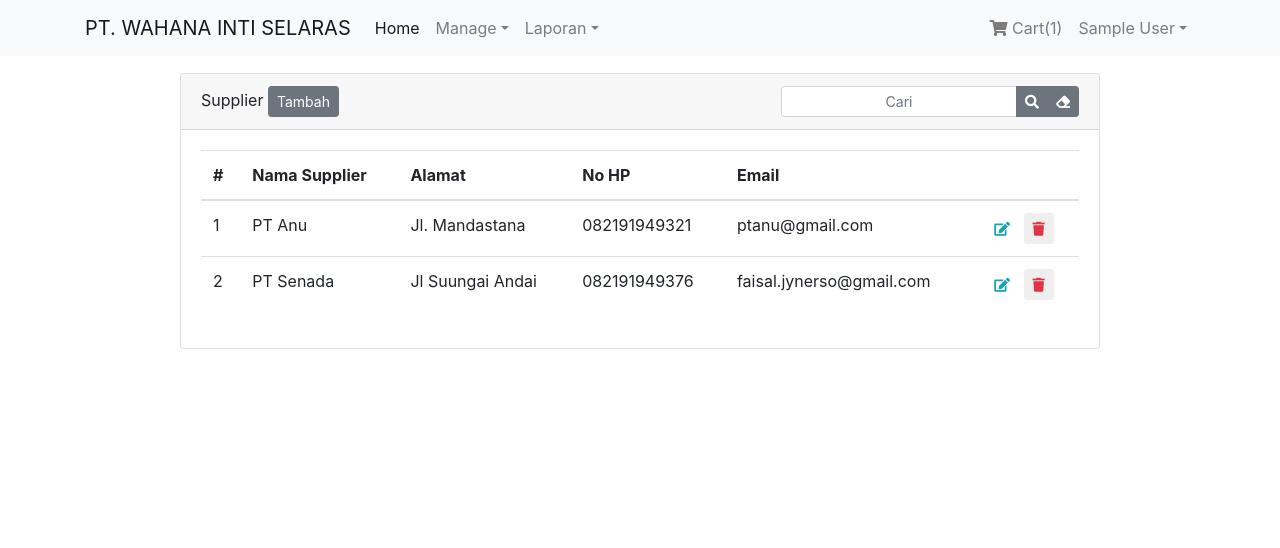
After one commit to faklarion/ci-shop, a CodeIgniter app: page /ci-shop/index.php/supplier/index/1 in a window 1280 px wide. The commit adds this page. Shown: the top 548 px of the page. Run offline with CodeIgniter, Linux system fonts and the light colour scheme; the visitor is signed in with stand-in values (Sample User, id 1); data comes from the database, SQL or seed files in the repository; both versions use the stored data as it was after the commit; tables that the repository leaves empty hold one stand-in row (values such as "Sample post"); some libraries are stand-ins or nearby versions.

Commit message:
Ganti nama PT

```diff
--- a/application/controllers/Product.php
+++ b/application/controllers/Product.php
@@ -32,6 +32,7 @@ class Product extends MY_Controller
         $data['stok']    = $this->db->select('*')
             ->from('stok_product')
             ->join('product', 'product.id = stok_product.id_product')
+            ->join('supplier', 'supplier.id = stok_product.supplier')
             ->get()
             ->result();
         $data['total_rows'] = $this->product->count();
@@ -173,6 +174,10 @@ class Product extends MY_Controller
 
 
         if (!$this->product->validate()) {
+            $data['supplier']       =  $this->db->select('*')
+                                        ->from('supplier')
+                                        ->get()
+                                        ->result();
             $data['title']          = 'Tambah Stok Produk';
             $data['form_action']    = base_url("product/add_stok_action");
             $data['page']           = 'pages/product/form_stok';
--- /dev/null
+++ b/application/controllers/Supplier.php
@@ -0,0 +1,161 @@
+<?php
+
+defined('BASEPATH') or exit('No direct script access allowed');
+
+class Supplier extends MY_Controller
+{
+    public function __construct()
+    {
+        parent::__construct();
+
+        $role = $this->session->userdata('role');
+
+        if ($role != 'admin') {
+            redirect(base_url('/'));
+            return;
+        }
+    }
+
+    public function index($page = null)
+    {
+        $data['title']      = 'Admin: Supplier';
+        $data['content']    = $this->supplier->paginate($page)->get();  // Mengambil data-data dalam bentuk objek
+        $data['total_rows'] = $this->supplier->count();
+        $data['pagination'] = $this->supplier->makePagination(          // Generate pagination link
+            base_url('supplier'),
+            2,                      // Offset ada pada url segment ke-2 (udah diatur di route)
+            $data['total_rows']
+        );
+        $data['page']       = 'pages/supplier/index';
+
+        $this->view($data);
+    }
+
+    public function search($page = null)
+    {
+        if (isset($_POST['keyword'])) {
+            $this->session->set_userdata('keyword', $this->input->post('keyword'));
+        } else {
+            redirect(base_url('supplier'));
+        }
+
+        $keyword = $this->session->userdata('keyword');
+
+        $data['title']      = 'Admin: Supplier';
+        $data['content']    = $this->supplier->like('nama_supplier', $keyword)->paginate($page)->get();
+        $data['total_rows'] = $this->supplier->like('nama_supplier', $keyword)->count();
+        $data['pagination'] = $this->supplier->makePagination(base_url('supplier/search'), 3, $data['total_rows']);
+        $data['page']       = 'pages/supplier/index';
+
+        $this->view($data);
+    }
+
+    public function reset()
+    {
+        $this->session->unset_userdata('keyword');  // Clear dulu keyword dari session
+        redirect(base_url('supplier'));
+    }
+
+    public function create()
+    {
+        if (!$_POST) {
+            $input = (object) $this->supplier->getDefaultValues();
+        } else {
+            $input = (object) $this->input->post(null, true);
+        }
+
+        if (!$this->supplier->validate()) {
+            $data['title']          = 'Tambah Supplier';
+            $data['input']          = $input;
+            $data['form_action']    = base_url('supplier/create');
+            $data['page']           = 'pages/supplier/form';
+
+            $this->view($data);
+            return;
+        }
+
+        if ($this->supplier->create($input)) {
+            $this->session->set_flashdata('success', 'Data berhasil disimpan');
+        } else {
+            $this->session->set_flashdata('error', 'Oops! Terjadi suatu kesalahan');
+        }
+
+        redirect(base_url('supplier'));
+    }
+
+    public function edit($id)
+    {
+        $data['content'] = $this->supplier->where('id', $id)->first();  // Ambil data dari id yang terpilih
+
+        if (!$data['content']) {    // Jika data tidak ada di db
+            $this->session->set_flashdata('warning', 'Maaf, data tidak ditemukan');
+            redirect(base_url('supplier'));
+        }
+
+        if (!$_POST) {  // Jika tidak ada post berati user baru mulai edit
+            $data['input'] = $data['content'];
+        } else {
+            $data['input'] = (object) $this->input->post(null, true);
+        }
+
+        if (!$this->supplier->validate()) { // Jika tidak ada post ini tidak akan dieksekusi
+            $data['title']          = 'Ubah Supplier';
+            $data['form_action']    = base_url("supplier/edit/$id");
+            $data['page']           = 'pages/supplier/form';
+
+            $this->view($data);             // Lanjutkan ke form edit
+            return;
+        }
+
+        if ($this->supplier->where('id', $id)->update($data['input'])) {    // Lakukan input & Jika input berhasil
+            $this->session->set_flashdata('success', 'Data berhasil diperbaharui');
+        } else {
+            $this->session->set_flashdata('error', 'Oops, terjadi suatu kesalahan');
+        }
+
+        redirect(base_url('supplier'));
+    }
+
+    public function delete($id)
+    {
+        if (!$_POST) {
+            // Jika diakses tidak dengan menggunakan method post, kembalikan ke home (forbidden)
+            redirect(base_url('supplier'));
+        }
+
+        if (!$this->supplier->where('id', $id)->first()) {  // Jika data tidak ditemukan
+            $this->session->set_flashdata('warning', 'Maaf data tidak ditemukan');
+            redirect(base_url('supplier'));
+        }
+
+        if ($this->supplier->where('id', $id)->delete()) {  // // Lakukan delete & Jika delete berhasil
+            $this->session->set_flashdata('success', 'Data sudah berhasil dihapus');
+        } else {
+            $this->session->set_flashdata('error', 'Oops, terjadi suatu kesalahan');
+        }
+
+        redirect(base_url('supplier'));
+    }
+
+    public function unique_slug()
+    {
+        $slug       = $this->input->post('slug');
+        $id         = $this->input->post('id');
+        $supplier   = $this->supplier->where('slug', $slug)->first(); // Akan terisi jika terdapat slug yang sama
+
+        if ($supplier) {
+            if ($id == $supplier->id) {  // Keperluan edit tidak perlu ganti slug, jadi tidak masalah
+                return true;
+            }
+
+            // Jika terdapat suatu nilai pada $supplier, berikan pesan error pertanda slug sudah ada di db
+            $this->load->library('form_validation');
+            $this->form_validation->set_message('unique_slug', '%s sudah digunakan');
+            return false;
+        }
+
+        return true;
+    }
+}
+
+/* End of file supplier.php */
--- /dev/null
+++ b/application/models/Supplier_model.php
@@ -0,0 +1,54 @@
+<?php
+
+defined('BASEPATH') or exit('No direct script access allowed');
+
+class Supplier_model extends MY_Model
+{
+    // Tidak perlu definisi (override) nama table secara manual karena nama model = nama table
+
+    public function getDefaultValues()
+    {
+        return [
+            'id'             => '',
+            'nama_supplier'  => '',
+            'alamat'         => '',
+            'no_hp'          => '',
+            'email'          => '',
+        ];
+    }
+
+    public function getValidationRules()
+    {
+        $validationRules = [
+            [
+                'field' => 'nama_supplier',
+                'label' => 'Nama Supplier',
+                'rules' => 'trim|required'
+            ],
+            [
+                'field' => 'alamat',
+                'label' => 'Alamat',
+                'rules' => 'trim|required'
+            ],
+            [
+                'field' => 'no_hp',
+                'label' => 'Nomer HP',
+                'rules' => 'trim|required'
+            ],
+            [
+                'field' => 'email',
+                'label' => 'Email',
+                'rules' => 'trim|required'
+            ]
+        ];
+
+        return $validationRules;
+    }
+
+    public function get_all() {
+        $this->db->select("*");
+        return $this->db->get('supplier')->result();
+    }
+}
+
+/* End of file supplier_model.php */
--- a/application/views/layouts/_navbar.php
+++ b/application/views/layouts/_navbar.php
@@ -17,6 +17,7 @@
 							aria-haspopup="true" aria-expanded="false">Manage</a>
 						<div class="dropdown-menu" aria-labelledby="dropdown-1">
 							<a href="<?= base_url('category') ?>" class="dropdown-item">Kategori</a>
+							<a href="<?= base_url('supplier') ?>" class="dropdown-item">Supplier</a>
 							<a href="<?= base_url('product') ?>" class="dropdown-item">Produk/Barang</a>
 							<a href="<?= base_url('order') ?>" class="dropdown-item">Order</a>
 							<a href="<?= base_url('user') ?>" class="dropdown-item">Pengguna</a>
--- a/application/views/pages/home/index.php
+++ b/application/views/pages/home/index.php
@@ -17,9 +17,9 @@
 				</div>
 			</div>
 
-			<div class="row">
+			<div class="row justify-content-center">
 				<?php foreach ($content as $row) : ?>
-					<div class="col-md-6">
+					<div class="col-md-4">
 						<div class="card mb-3">
 							<img src="<?= $row->image ? base_url("images/product/$row->image") : base_url("images/product/default.png") ?>" alt="" class="card-img-top">
 							<div class="card-body">
@@ -44,6 +44,7 @@
 					</div>
 				<?php endforeach ?>
 			</div>
+
 
 			<nav aria-label="Page navigation example">
 				<?= $pagination ?>
--- a/application/views/pages/order/grafik_penghasilan.php
+++ b/application/views/pages/order/grafik_penghasilan.php
@@ -15,7 +15,7 @@
 </head>
 <body>
     <div class="container mt-5">
-        <h2 class="text-center mb-4">PT. Sinar Kencana Inti Perkasa</h2>
+        <h2 class="text-center mb-4">PT. Wahana Inti Selaras</h2>
         <h4 class="text-center">Grafik Penghasilan Bulanan</h4>
         <p class="text-center">Tahun <?php echo $tahun ?></p>
 
--- a/application/views/pages/order/grafik_penghasilan_barang.php
+++ b/application/views/pages/order/grafik_penghasilan_barang.php
@@ -15,7 +15,7 @@
 </head>
 <body>
     <div class="container mt-5">
-        <h2 class="text-center mb-4">PT. Sinar Kencana Inti Perkasa</h2>
+        <h2 class="text-center mb-4">PT. Wahana Inti Selaras</h2>
         <h4 class="text-center">Laporan Penjualan Barang Bulanan</h4>
         <p class="text-center">Bulan <?php echo angkaKeNamaBulan($bulan); ?> Tahun <?php echo $tahun ?></p>
 
--- a/application/views/pages/order/laporan.php
+++ b/application/views/pages/order/laporan.php
@@ -8,7 +8,7 @@
 </head>
 <body>
     <div class="container mt-5">
-        <h2 class="text-center mb-4">PT. Sinar Kencana Inti Perkasa</h2>
+        <h2 class="text-center mb-4">PT. Wahana Inti Selaras</h2>
         <h4 class="text-center mb-4">Laporan Order</h4>
 
         <table class="table table-bordered">
--- a/application/views/pages/order/laporan_penghasilan.php
+++ b/application/views/pages/order/laporan_penghasilan.php
@@ -8,7 +8,7 @@
 </head>
 <body>
     <div class="container mt-5">
-        <h2 class="text-center mb-4">PT. Sinar Kencana Inti Perkasa</h2>
+        <h2 class="text-center mb-4">PT. Wahana Inti Selaras</h2>
         <h4 class="text-center">Laporan Penghasilan Bulanan</h4>
         <p class="text-center">Tahun <?php echo $tahun ?></p>
 
--- a/application/views/pages/order/laporan_penghasilan_barang.php
+++ b/application/views/pages/order/laporan_penghasilan_barang.php
@@ -8,7 +8,7 @@
 </head>
 <body>
     <div class="container mt-5">
-        <h2 class="text-center mb-4">PT. Sinar Kencana Inti Perkasa</h2>
+        <h2 class="text-center mb-4">PT. Wahana Inti Selaras</h2>
         <h4 class="text-center">Laporan Penjualan Barang Bulanan</h4>
         <p class="text-center">Bulan <?php echo angkaKeNamaBulan($bulan); ?> Tahun <?php echo $tahun ?></p>
 
--- a/application/views/pages/product/grafik_stok.php
+++ b/application/views/pages/product/grafik_stok.php
@@ -15,7 +15,7 @@
     </style>
 <body>
     <div class="container mt-5">
-        <h2 class="text-center mb-4">PT. Sinar Kencana Inti Perkasa</h2>
+        <h2 class="text-center mb-4">PT. Wahana Inti Selaras</h2>
         <h4 class="text-center mb-4">Laporan Produk</h4>
 
         <div class="d-flex justify-content-center">
--- a/application/views/pages/product/index.php
+++ b/application/views/pages/product/index.php
@@ -111,7 +111,7 @@
                                             <td><?= $row->title?></td>
                                             <td><?= tgl_indo($row->tanggal) ?></td>
                                             <td><?= $row->stok?></td>
-                                            <td><?= $row->supplier?></td>
+                                            <td><?= $row->nama_supplier?></td>
                                         </tr>
                                     <?php endforeach ?>
                                 </tbody>
--- a/application/views/pages/product/laporan.php
+++ b/application/views/pages/product/laporan.php
@@ -8,7 +8,7 @@
 </head>
 <body>
     <div class="container mt-5">
-        <h2 class="text-center mb-4">PT. Sinar Kencana Inti Perkasa</h2>
+        <h2 class="text-center mb-4">PT. Wahana Inti Selaras</h2>
         <h4 class="text-center mb-4">Laporan Produk</h4>
 
         <table class="table table-bordered">
--- a/application/views/pages/product/laporan_stok.php
+++ b/application/views/pages/product/laporan_stok.php
@@ -8,7 +8,7 @@
 </head>
 <body>
     <div class="container mt-5">
-        <h2 class="text-center mb-4">PT. Sinar Kencana Inti Perkasa</h2>
+        <h2 class="text-center mb-4">PT. Wahana Inti Selaras</h2>
         <h4 class="text-center mb-4">Laporan Penambahan Stok</h4>
 
         <table class="table table-bordered">
--- /dev/null
+++ b/application/views/pages/supplier/index.php
@@ -0,0 +1,75 @@
+<main role="main" class="container">
+
+    <div class="row">
+        <div class="col-md-10 mx-auto">
+            <?php $this->load->view('layouts/_alert') ?>
+        </div>
+    </div>
+
+    <div class="row">
+        <div class="col-md-10 mx-auto">
+            <div class="card">
+                <div class="card-header">
+                    <span>Supplier</span>
+                    <a href="<?= base_url('supplier/create') ?>" class="btn btn-sm btn-secondary">Tambah</a>
+
+                    <div class="float-right">
+                        <?= form_open(base_url('supplier/search'), ['method' => 'POST']) ?>
+                            <div class="input-group">
+                                <input type="text" name="keyword" class="form-control form-control-sm text-center" placeholder="Cari" value="<?= $this->session->userdata('keyword') ?>">
+                                <div class="input-group-append">
+                                    <button class="btn btn-secondary btn-sm" type="submit">
+                                        <i class="fas fa-search"></i>
+                                    </button>
+                                    <a href="<?= base_url('supplier/reset') ?>" class="btn btn-secondary btn-sm">
+                                        <i class="fas fa-eraser"></i>
+                                    </a>
+                                </div>
+                            </div>
+                        <?= form_close() ?>
+                    </div>
+                </div>
+                <div class="card-body">
+                    <table class="table">
+                        <thead>
+                            <tr>
+                                <th scope="col">#</th>
+                                <th scope="col">Nama Supplier</th>
+                                <th scope="col">Alamat</th>
+                                <th scope="col">No HP</th>
+                                <th scope="col">Email</th>
+                                <th scope="col"></th>
+                            </tr>
+                        </thead>
+                        <tbody>
+                            <?php $no = 0; foreach ($content as $row) : ?>
+                                <tr>
+                                    <td><?= ++$no ?></td>
+                                    <td><?= $row->nama_supplier ?></td>
+                                    <td><?= $row->alamat ?></td>
+                                    <td><?= $row->no_hp ?></td>
+                                    <td><?= $row->email ?></td>
+                                    <td>
+                                        <?= form_open("supplier/delete/$row->id", ['method' => 'POST']) ?>
+                                            <?= form_hidden('id', $row->id) ?>
+                                            <a href="<?= base_url("supplier/edit/$row->id") ?>" class="btn btn-sm">
+                                                <i class="fas fa-edit text-info"></i>
+                                            </a>
+                                            <button type="submit" class="btn btn-sm" onclick="return confirm('Are you sure?')">
+                                                <i class="fas fa-trash text-danger"></i>
+                                            </button>
+                                        <?= form_close() ?>
+                                    </td>
+                                </tr>
+                            <?php endforeach ?>
+                        </tbody>
+                    </table>
+
+                    <nav aria-label="Page navigation example">
+                        <?= $pagination ?>
+                    </nav>
+                </div>
+            </div>
+        </div>
+    </div>
+</main>
```
Also changed, not shown: application/views/pages/product/form_stok.php (+7 -2 lines), application/views/pages/supplier/form.php (added, +37 -0 lines), ci_shop.sql (+39 -4 lines).
